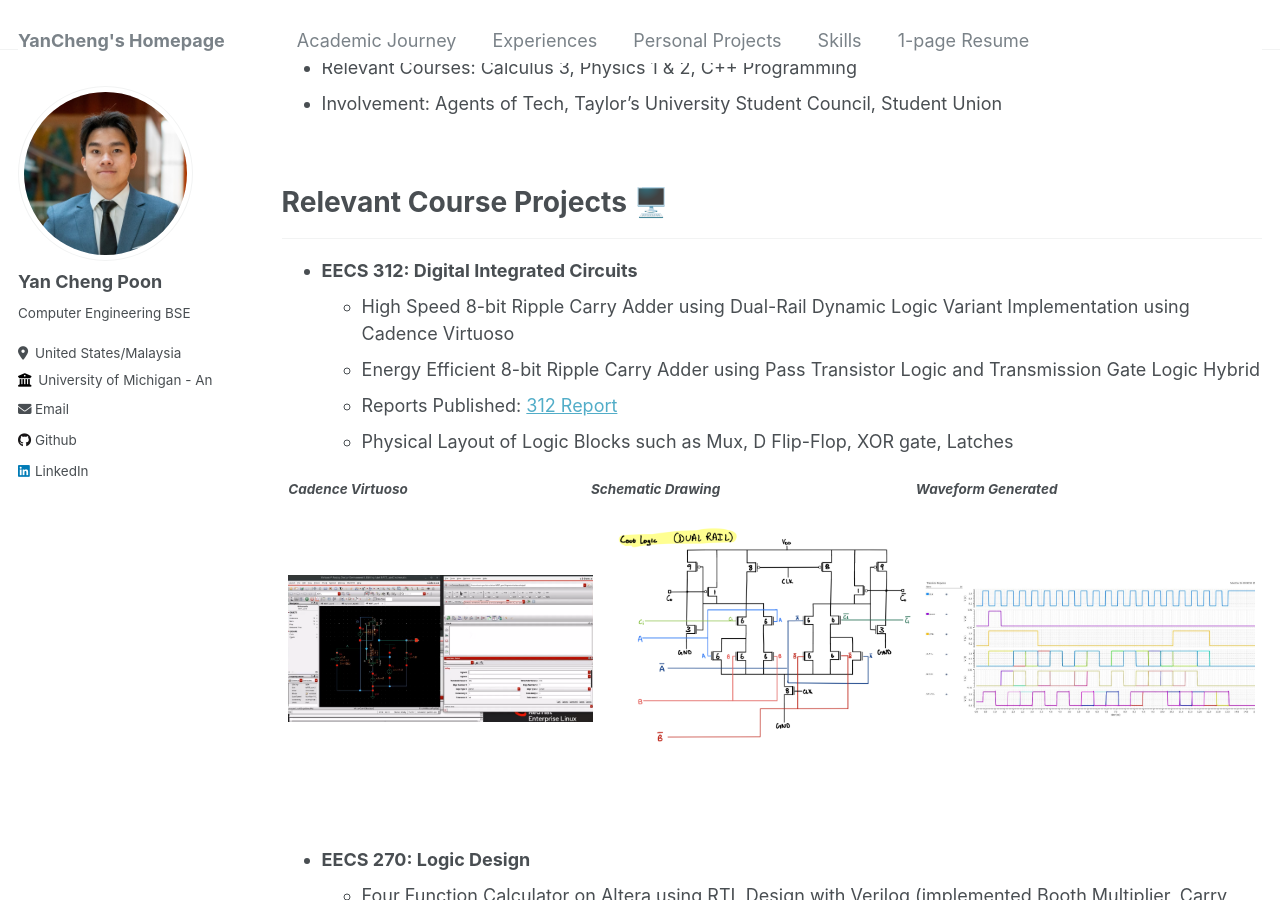
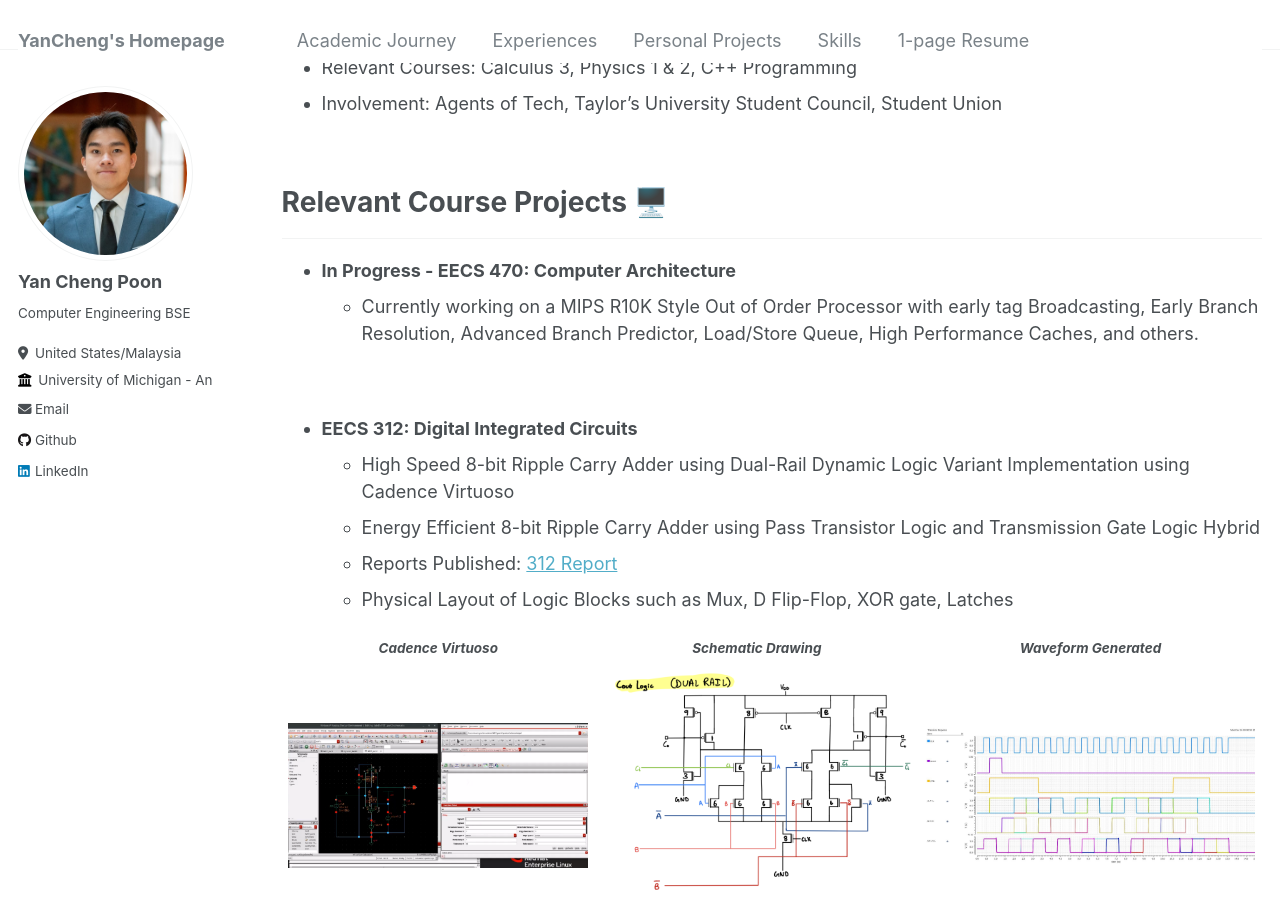
Before and after one commit to ycpoon/ycpoon.github.io, a Jekyll site: the page built from _pages/academicjourney.md, in a window 1280 px wide and 900 px high, scrolled down 710 px. Built offline with Jekyll 4.4.1, drawn with Linux system fonts in a browser that asks for light colours.

Commit message:
minor changes

```diff
--- a/_pages/academicjourney.md
+++ b/_pages/academicjourney.md
@@ -44,15 +44,20 @@ Relevant Course Projects 🖥️
 
 -------------------------------
 
+* **In Progress - EECS 470: Computer Architecture**
+  * Currently working on a MIPS R10K Style Out of Order Processor with early tag Broadcasting, Early Branch Resolution, Advanced Branch Predictor, Load/Store Queue, High Performance Caches, and others.
+
+  &nbsp;
+&nbsp;
 
 * **EECS 312: Digital Integrated Circuits**
   * High Speed 8-bit Ripple Carry Adder using Dual-Rail Dynamic Logic Variant Implementation using Cadence Virtuoso
   * Energy Efficient 8-bit Ripple Carry Adder using Pass Transistor Logic and Transmission Gate Logic Hybrid
-  - Reports Published: [312 Report](/files/312_report.pdf)
+  * Reports Published: [312 Report](/files/312_report.pdf)
   * Physical Layout of Logic Blocks such as Mux, D Flip-Flop, XOR gate, Latches
 
 | ***Cadence Virtuoso*** | ***Schematic Drawing*** | ***Waveform Generated*** |
-
+|:-----------------------:|:-----------------------:|:-----------------------:|
 |  ![vir](/images/312_vir.png) |  ![sch](/images/312_sch.PNG)  |  ![wave](/images/312_wave.jpg)  |
 
 &nbsp;
```
Also changed, not shown: _pages/experiences.md (+1 -1 lines), _pages/projects.md (+4 -0 lines), images/five_stage.png (added).
